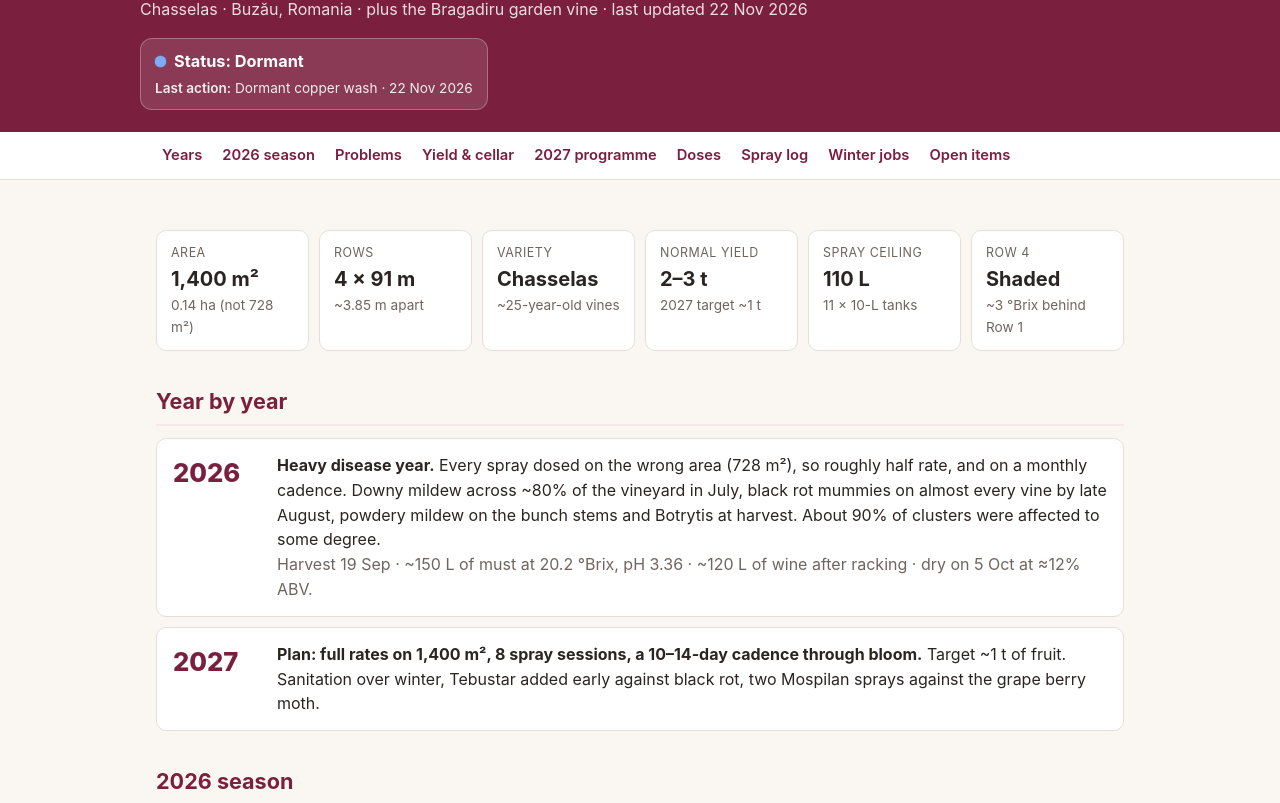
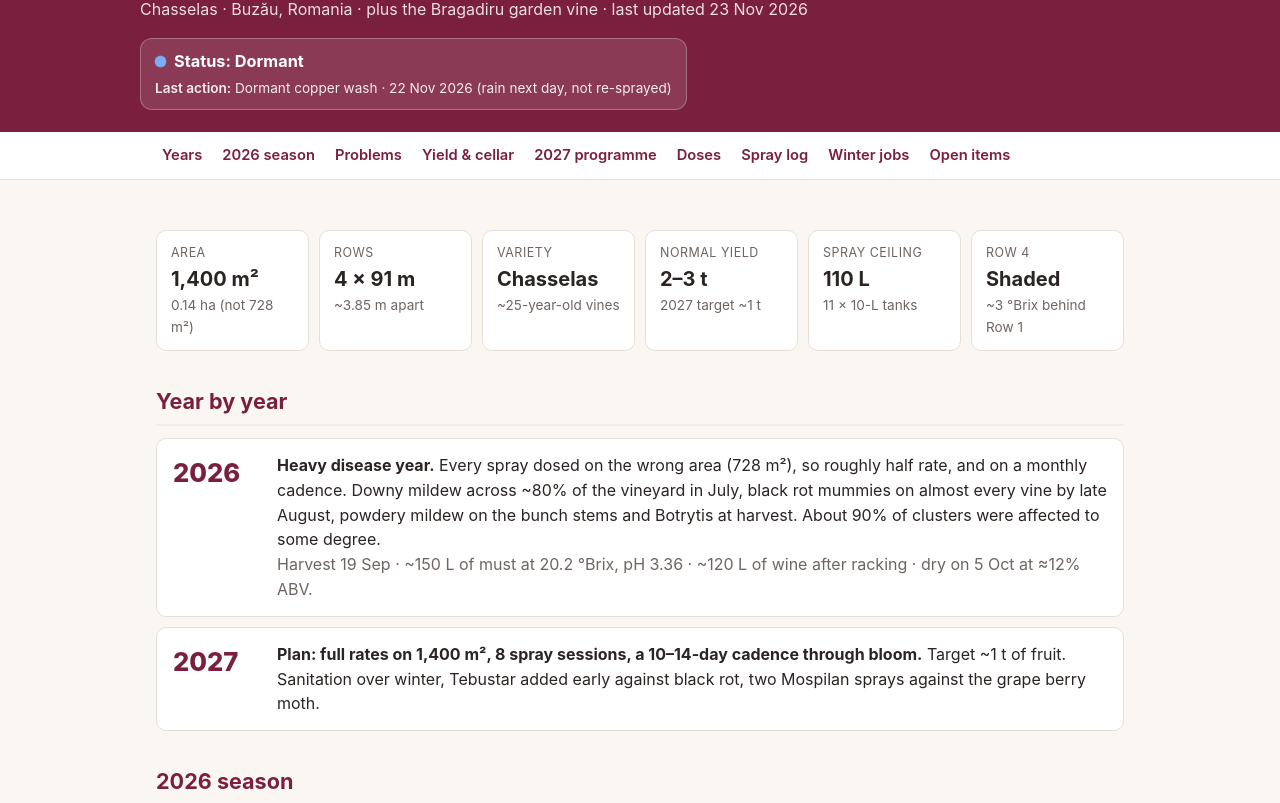
Before and after one commit to charnagea/vineyard, a plain HTML site: page index.html in a window 1280 px wide. Shown: the part 77-880 px from the top of the page. Drawn offline with Linux system fonts and the light colour scheme.

Commit message:
Log ~18 mm rain the day after the dormant copper wash; no re-spray (23 Nov 2026)
Co-Authored-By: Claude Opus 5.5 <noreply@anthropic.com>
Claude-Session: https://claude.ai/code/session_0133CPh2kwk5K4RDSKY2KFP3

```diff
--- a/index.html
+++ b/index.html
@@ -70,11 +70,11 @@ footer{max-width:1000px;margin:0 auto;padding:20px 16px 40px;color:var(--muted);
 <header><div class="wrap">
   <div>
     <h1>Dealul Viei — Vineyard Record</h1>
-    <p>Chasselas · Buzău, Romania · plus the Bragadiru garden vine · last updated 22 Nov 2026</p>
+    <p>Chasselas · Buzău, Romania · plus the Bragadiru garden vine · last updated 23 Nov 2026</p>
   </div>
   <div class="status" aria-live="polite">
     <div class="st"><span class="dot" aria-hidden="true"></span>Status: Dormant</div>
-    <div class="la"><b>Last action:</b> Dormant copper wash · 22 Nov 2026</div>
+    <div class="la"><b>Last action:</b> Dormant copper wash · 22 Nov 2026 (rain next day, not re-sprayed)</div>
   </div>
 </div></header>
 
@@ -130,6 +130,7 @@ footer{max-width:1000px;margin:0 auto;padding:20px 16px 40px;color:var(--muted);
     <tr><td>20 Sep</td><td>Pressed ~150 L of must, 20.2 °Brix, pH 3.36</td><td>~120 L after racking</td></tr>
     <tr><td>5 Oct</td><td>Dry: hydrometer ≈ 0.992, ≈ 12% ABV</td><td></td></tr>
     <tr><td>22 Nov</td><td>Dormant wash: Coppermax 112 g in ~45 L; bunches cut off the vines and left in the row centres</td><td>First full-rate spray on 1,400 m²</td></tr>
+    <tr><td>23 Nov</td><td>Rain the day after the wash: ~18 mm forecast, most of it early morning; 3–11 °C</td><td>Copper had dried overnight. Not re-sprayed — vines dormant, spring copper follows at sessions 0–1</td></tr>
     <tr><td>Bragadiru</td><td>Powdery berry scarring; black rot leaf spots and mummies (cleared by 22 Nov)</td><td>Sprayed on Buzău's dates — too late for that site</td></tr>
   </table></div>
 </section>
@@ -255,7 +256,7 @@ footer{max-width:1000px;margin:0 auto;padding:20px 16px 40px;color:var(--muted);
     <tr><td>26 Jul</td><td>Aliette WG 80 + Tebustar EW</td><td></td></tr>
     <tr><td>15 Aug</td><td>Universalis 593 SC + Switch 62.5 WG (73 g in 70 L)</td><td>Last powdery-active spray</td></tr>
     <tr><td>5 Sep</td><td>Teldor 500 SC, 10 mL per 10 L</td><td></td></tr>
-    <tr><td>22 Nov</td><td>Coppermax 112 g in ~43–45 L, both sides of every row + trunks</td><td>Dormant wash, full rate</td></tr>
+    <tr><td>22 Nov</td><td>Coppermax 112 g in ~43–45 L, both sides of every row + trunks</td><td>Dormant wash, full rate. ~18 mm rain on 23 Nov after it had dried overnight — not re-sprayed</td></tr>
   </table></div>
   <h3>Copper ledger</h3>
   <div class="tbl"><table>
@@ -272,7 +273,7 @@ footer{max-width:1000px;margin:0 auto;padding:20px 16px 40px;color:var(--muted);
     <tr><td>Mummies, Dealul Viei</td><td><span class="tag t-part">Partly</span></td><td>Cut off the vines; left in the row centres</td></tr>
     <tr><td>Till the row centres to bury the mummies</td><td><span class="tag t-open">To do</span></td><td>At first grass growth, before bud break; aim ~10 cm deep</td></tr>
     <tr><td>Mummies, Bragadiru</td><td><span class="tag t-done">Done</span></td><td>Cleared by 22 Nov 2026</td></tr>
-    <tr><td>Dormant copper wash</td><td><span class="tag t-done">Done</span></td><td>22 Nov 2026, Coppermax 112 g</td></tr>
+    <tr><td>Dormant copper wash</td><td><span class="tag t-done">Done</span></td><td>22 Nov 2026, Coppermax 112 g; rain next day, no re-spray needed</td></tr>
     <tr><td>2026 wine racked and sulfited</td><td><span class="tag t-done">Done</span></td><td>Cleared nicely, tastes good</td></tr>
     <tr><td>Pruning to single Guyot + vine count and spacing</td><td><span class="tag t-open">To do</span></td><td>Feb–early Mar, dry days</td></tr>
     <tr><td>Phosphonate partner chosen</td><td><span class="tag t-done">Done</span></td><td>Delan Pro</td></tr>
```
